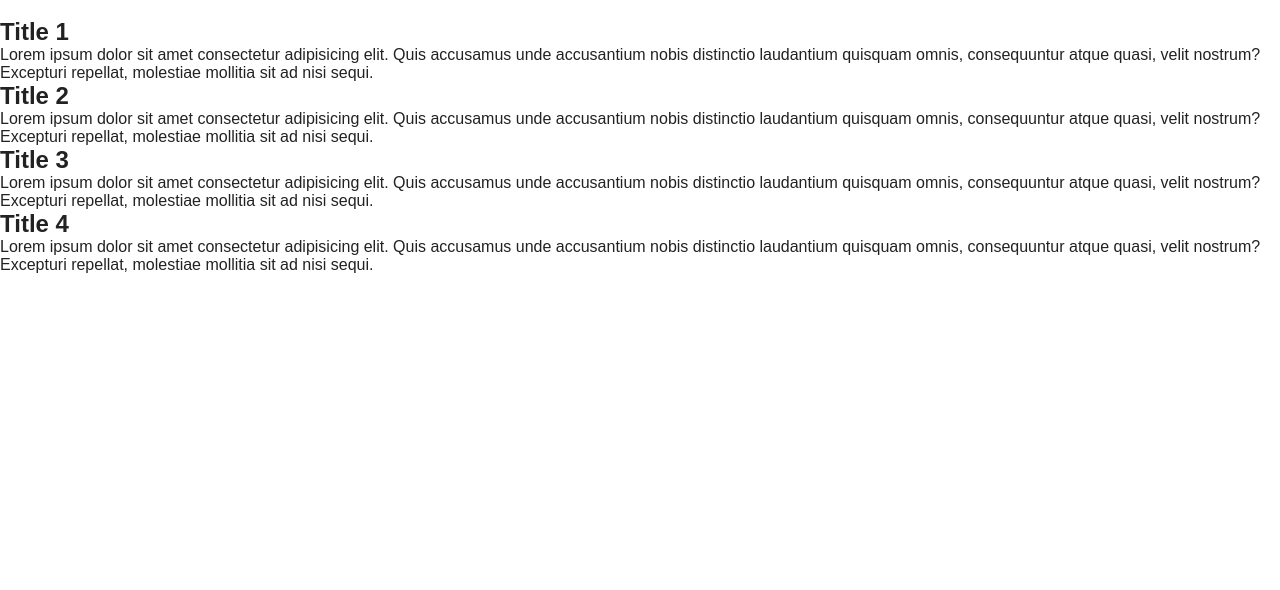
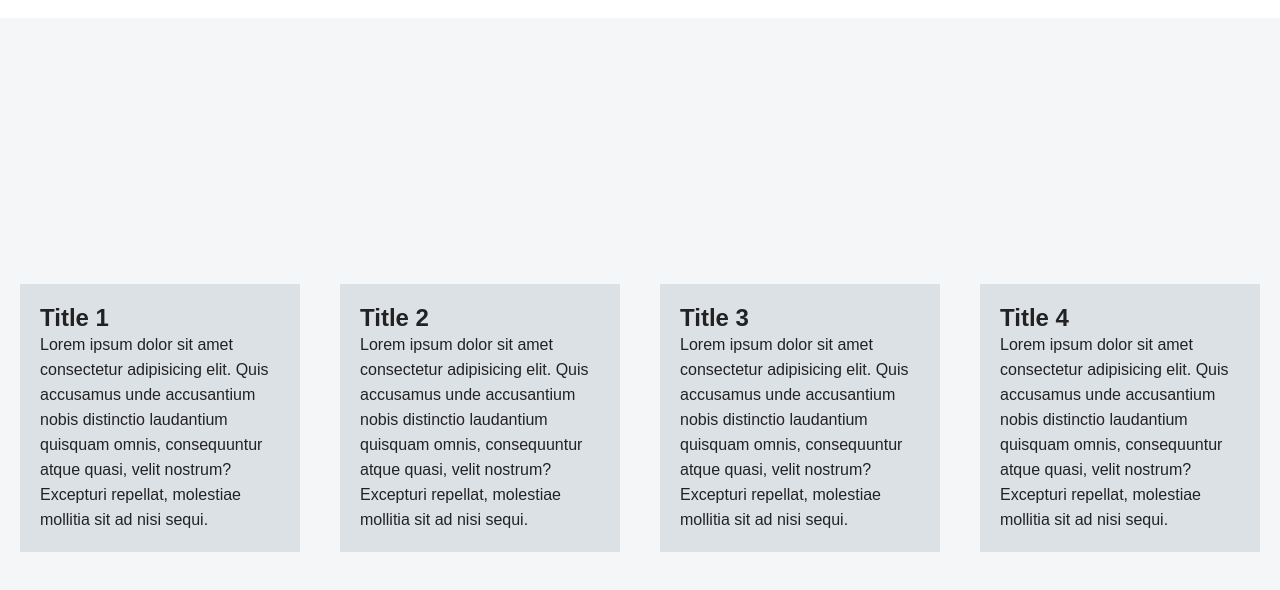
Before and after one commit to VICTOROZOR/100-Frontend-Projects, a plain HTML site: page Sticky Navbar/index.html in a window 1280 px wide. Shown: the part 802-1392 px from the top of the page. Before the commit the page ends 1126 px from the top, so only its background shows below. Drawn offline with Linux system fonts and the light colour scheme.

Commit message:
Update style.css

```diff
--- a/Sticky Navbar/style.css
+++ b/Sticky Navbar/style.css
@@ -41,10 +41,10 @@ body {
 }
 
 /* JavaScript */
-.nav:active {
+.nav.active {
   background: white;
 }
-.nav:active a {
+.nav.active a {
   color: #000;
 }
 
@@ -73,3 +73,24 @@ body {
   max-width: 700px;
   line-height: 30px;
 }
+.content-container {
+  display: flex;
+  justify-content: center;
+  align-items: center;
+  height: 100vh;
+  background-color: rgb(245, 246, 247);
+}
+.content {
+  max-width: 600px;
+  margin: 20px;
+  padding: 20px;
+  background: rgb(220, 225, 230);
+}
+.content h2 {
+  margin-bottom: 20px;
+  color: #444;
+}
+.content p {
+  font-family: sans-serif;
+  line-height: 25px;
+}
```
